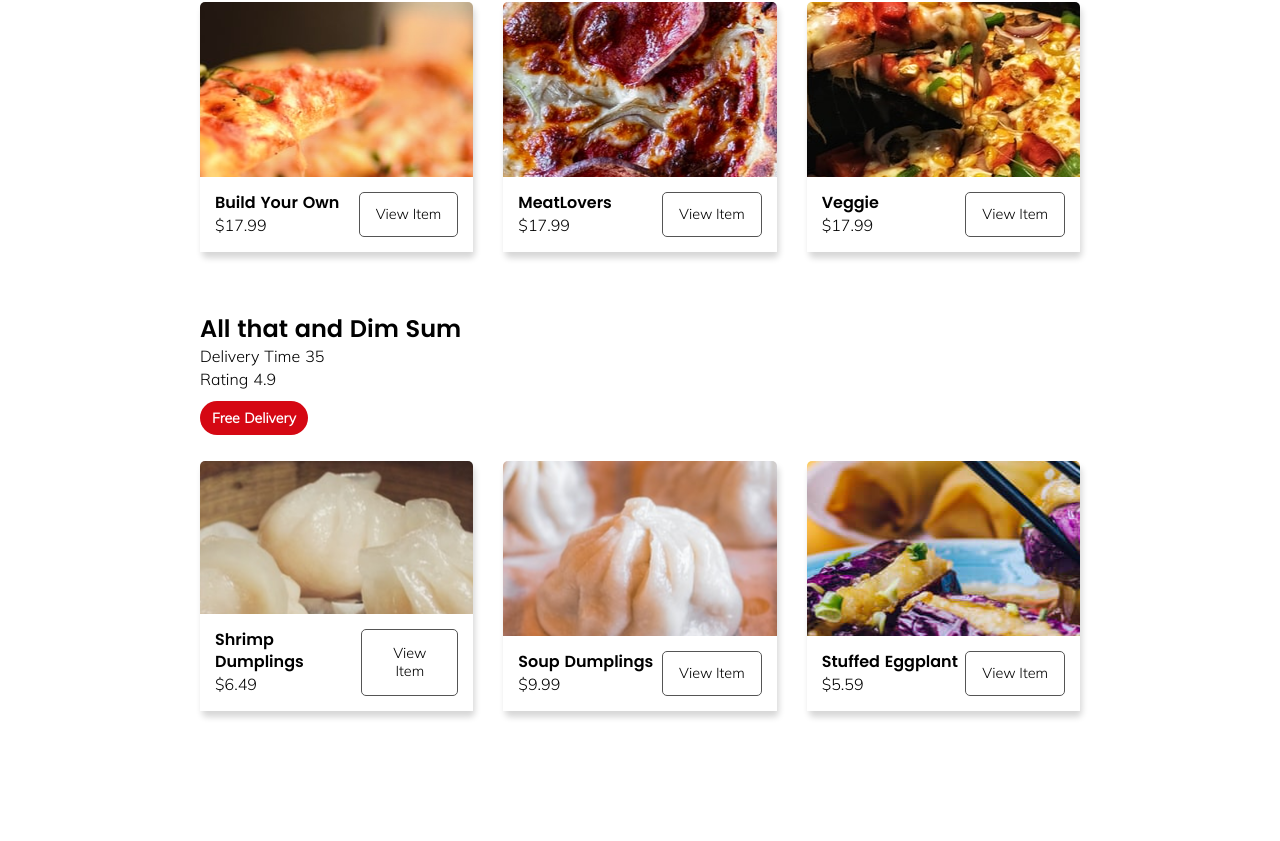
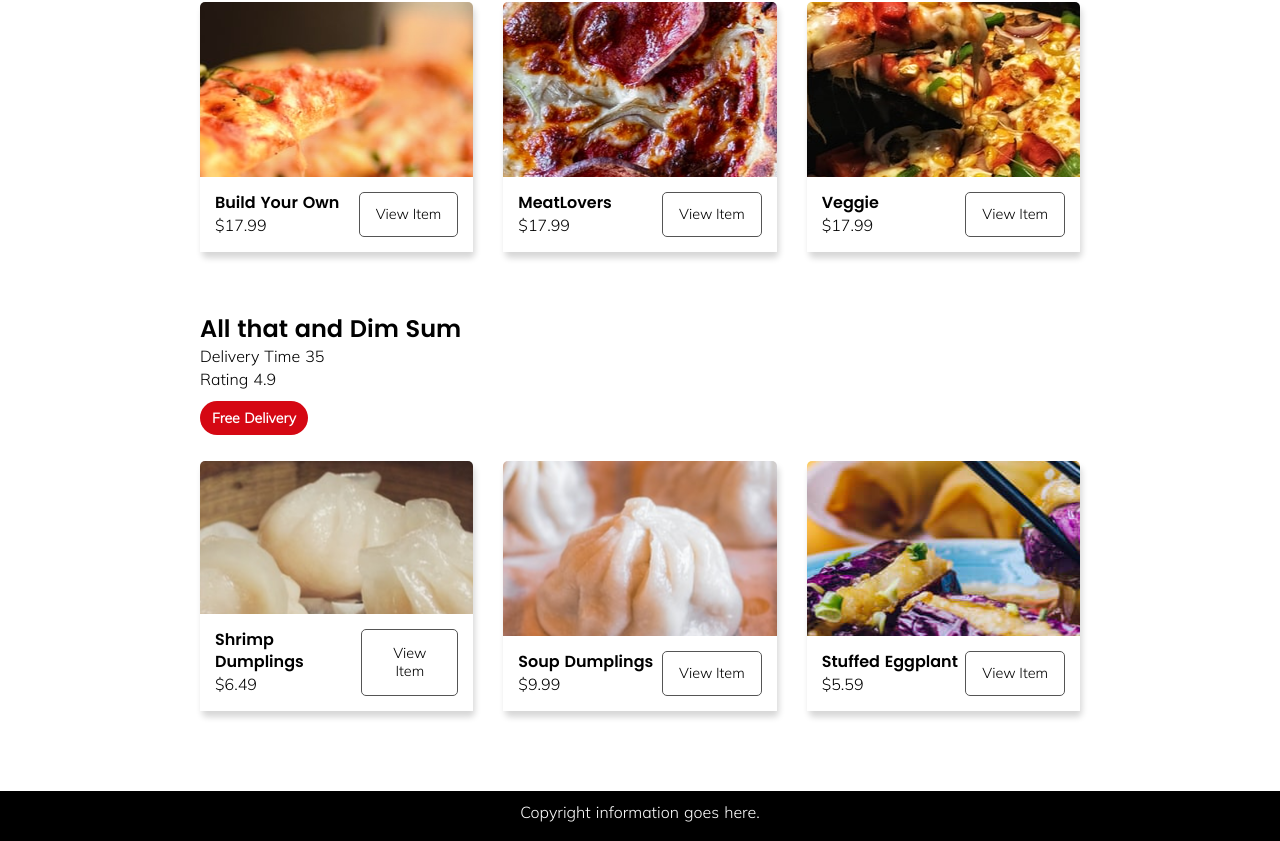
Before and after one commit to LeonNimoy/nuxtfoodapp, a Nuxt app: page / in a window 1280 px wide. Shown: the part 1318-2159 px from the top of the page. Before the commit the page ends 2109 px from the top, so only its background shows below. Built offline with nearby package versions, Linux system fonts and the light colour scheme.

Commit message:
feat: add AppFooter to default.vue

```diff
--- a/layouts/default.vue
+++ b/layouts/default.vue
@@ -4,15 +4,18 @@
       <AppMenu/>
       <Nuxt/>
     </div>
+    <AppFooter/>
   </div>
 </template>
 
 <script>
 import AppMenu from "~/components/AppMenu";
+import AppFooter from "~/components/AppFooter";
 
 export default {
   components: {
-    AppMenu
+    AppMenu,
+    AppFooter
   },
 };
 </script>
```
